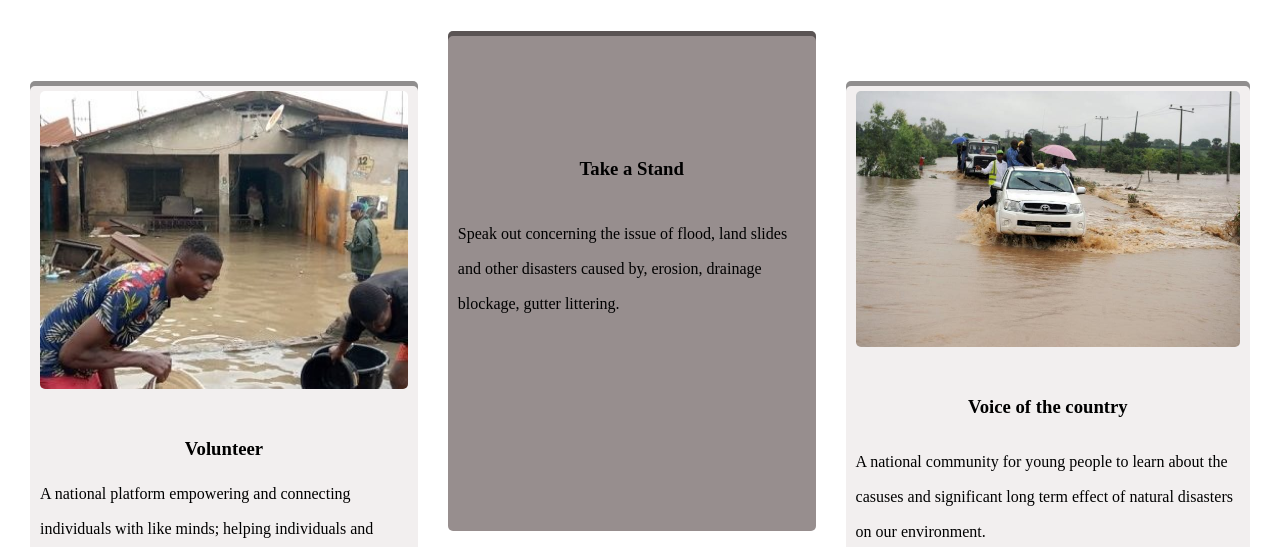
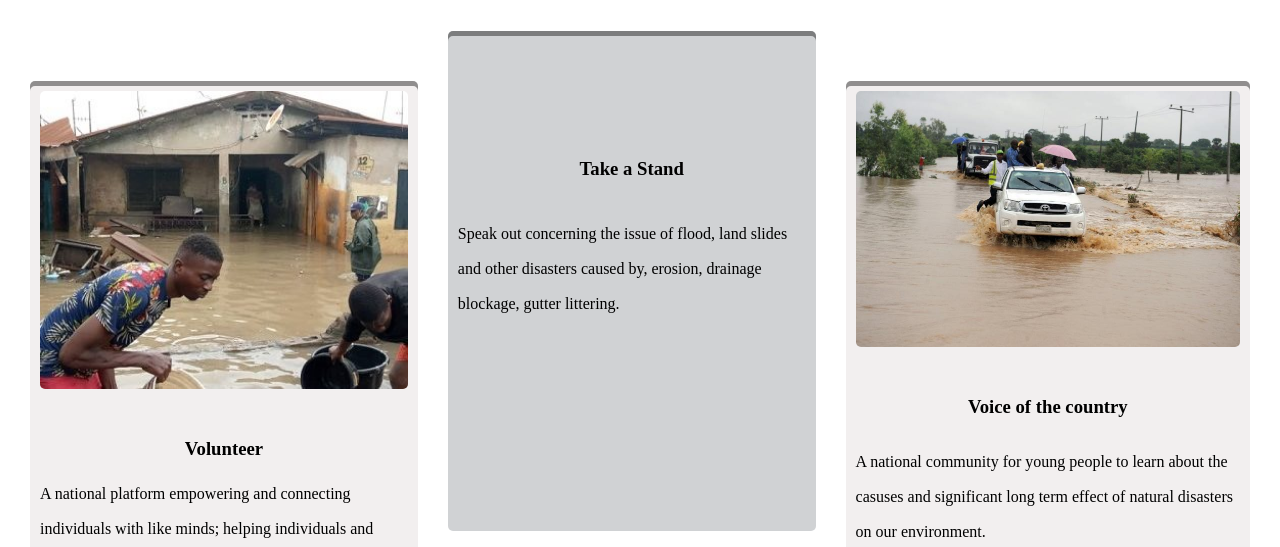
Before and after one commit to Adeboye22/Portfolio_project-1, a plain HTML site: page volunteer.html in a window 1280 px wide. Shown: the part 253-800 px from the top of the page. Drawn offline with Linux system fonts and the light colour scheme.

Commit message:
updated ropheka

```diff
--- a/volunteer.css
+++ b/volunteer.css
@@ -37,7 +37,7 @@ div.vol h3{
     margin-bottom: 10px;
 }
 div.TAS{
-    background-color:  rgb(151, 142, 142);
+    background-color:rgb(208, 210, 212);
     border-radius: 5px;
     padding-left: 10px;
     padding-right:10px;
```
